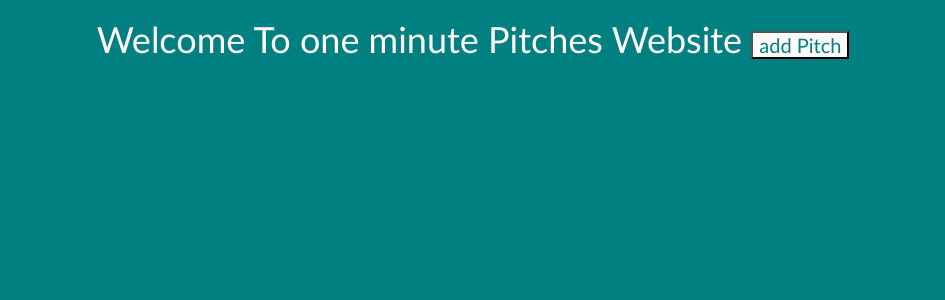
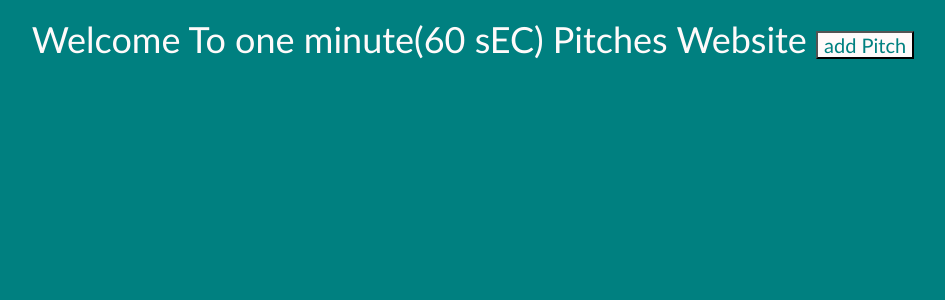
Before and after one commit to AshleyAlpha/post, a Flask app: page / in a window 1280 px wide. Shown: the part 52-352 px from the top of the page, without its empty margins (167-1112 px from the left). Run offline with Flask 2, Linux system fonts and the light colour scheme; data that the repository does not hold is empty; some libraries are stand-ins or nearby versions.

Commit message:
welcoming title changed

```diff
--- a/app/templates/index.html
+++ b/app/templates/index.html
@@ -9,7 +9,7 @@
 
     {% block content %}
 
-    <h1>Welcome To one minute Pitches Website</h>
+    <h1>Welcome To one minute(60 sEC) Pitches Website</h>
         <a href={{ url_for('main.create_pitches') }}><button id="mamie">add Pitch</button></a>
         <div class="container">
             <div class="nini">
```
